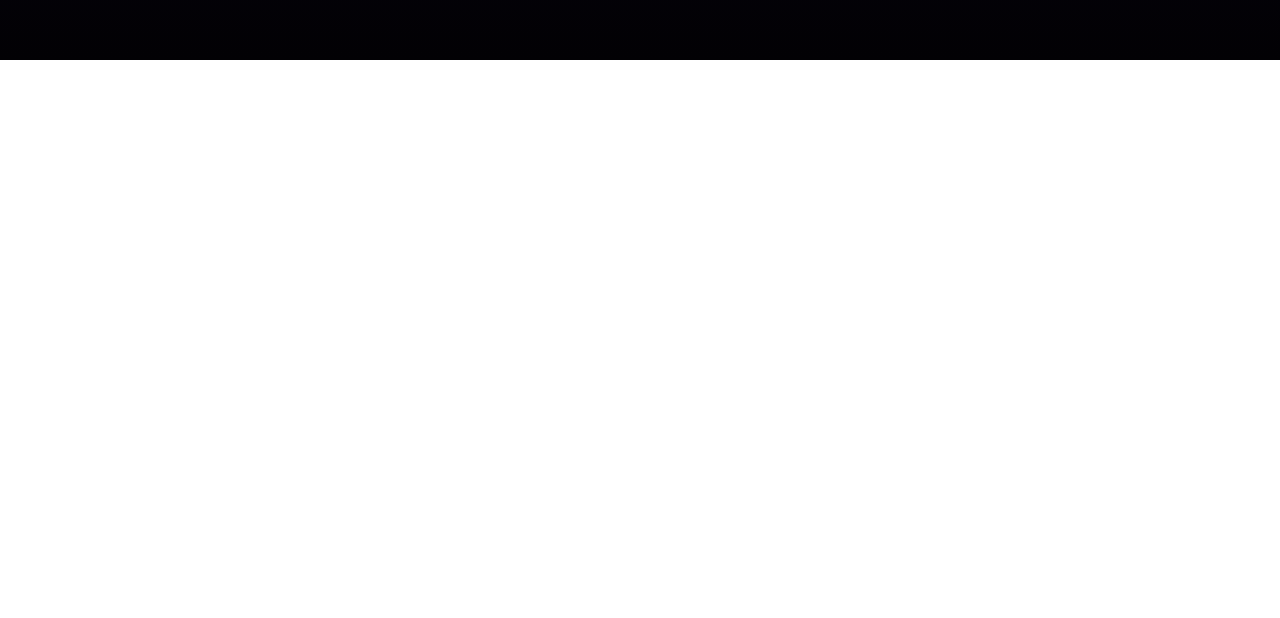
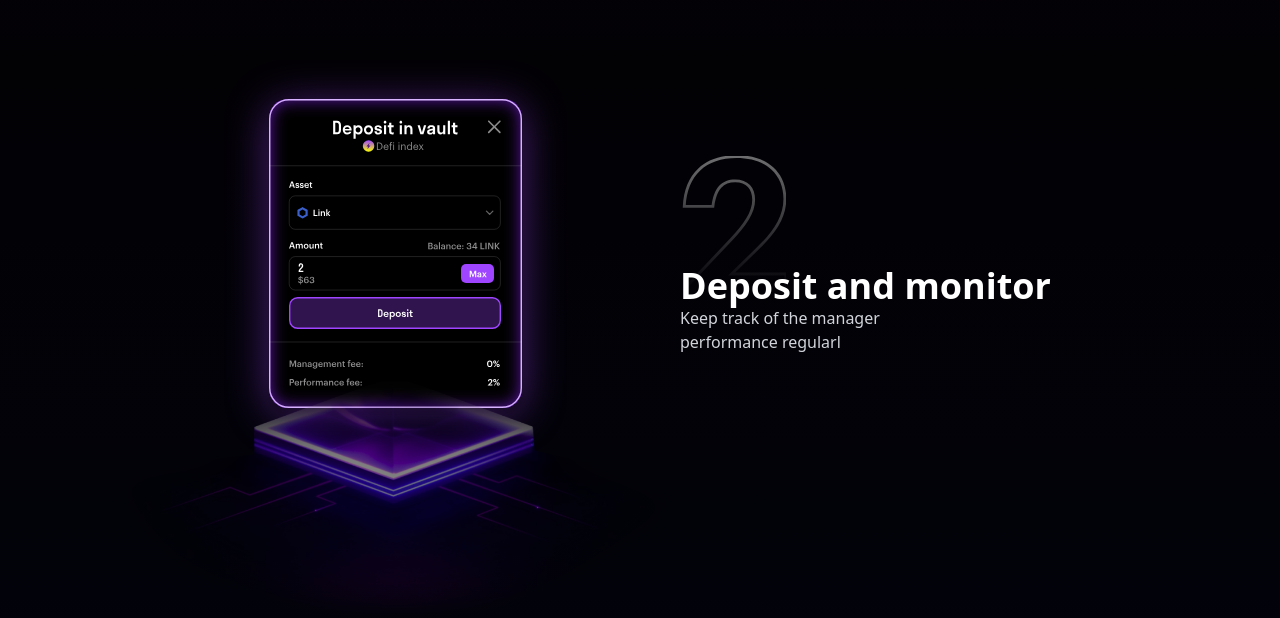
Before and after one commit to tanzimnahid6/valio-vault-client, a React (Vite) app: page / in a window 1280 px wide. Shown: the part 1426-2044 px from the top of the page. Before the commit the page ends 1486 px from the top, so only its background shows below. Built offline with nearby package versions, Linux system fonts and the light colour scheme.

Commit message:
section 2 added

```diff
--- a/src/Main/Main.jsx
+++ b/src/Main/Main.jsx
@@ -1,6 +1,7 @@
 import Banner from "../components/Banner/Banner";
 import Navbar from "../components/Header/NavBar";
 import SectionOne from "../components/Section1/SectionOne";
+import SectionTwo from "../components/Section2/SectionTwo";
 
 
 const Main = () => {
@@ -9,6 +10,7 @@ const Main = () => {
         <Navbar></Navbar>
         <Banner></Banner>
         <SectionOne></SectionOne>
+        <SectionTwo></SectionTwo>
       </div>
     );
 };
--- a/src/components/Section1/SectionOne.jsx
+++ b/src/components/Section1/SectionOne.jsx
@@ -1,6 +1,6 @@
 const SectionOne = () => {
   return (
-    <div className="h-[120vh] bg-gradient-to-t from-[#020104] to-[#0f0429] w-full overflow-hidden">
+    <div className="h-[150vh] md:h-[120vh]  bg-gradient-to-t from-[#020104] to-[#0f0429] w-full overflow-hidden">
       <div className="text-center pt-24">
         <h1 className="text-4xl font-bold text-white">
           Back any trader in 3 easy steps
@@ -10,22 +10,22 @@ const SectionOne = () => {
           Valio is non-custodial. Withdraw any time - no lockups
         </p>
       </div>
-      <div className=" w-full  mt-24 flex  ">
+      <div className=" w-full  mt-24 md:flex  ">
         {/* Left Side */}
-        <div className="w-1/2  relative">
+        <div className="md:w-1/2 w-full relative">
           <img
-            className="absolute left-56 scale-90"
+            className="absolute left-24 md:left-[260px] scale-90"
             src="../../../assets/number-one.svg"
             alt=""
           />
-          <div className="absolute mt-24  left-52">
+          <div className="absolute md:mt-24 left-48  md:left-52">
             <h1 className="text-white text-3xl font-bold">Select manager <br /> and fund</h1>
             <p className="text-gray-300">Make sure you pick the right risk <br /> profile</p>
           </div>
         </div>
         {/* Right side */}
 
-        <div className="w-1/2 relative bg-stone-700">
+         <div className="md:w-1/2 absolute mt-48 md:mt-0  w-full md:relative bg-stone-700">
             <img className="scale-75 z-10 absolute -mt-20" src="../../../assets/vaults-big-logo.svg" alt="" />
             <img className="scale-75 z-10 absolute -mt-[25px] left-10" src="../../../assets/card-bg1.svg" alt="" />
             <img className="scale-75 z-10 absolute mt-[50px] left-40" src="../../../assets/card-bg2.svg" alt="" />
--- /dev/null
+++ b/src/components/Section2/SectionTwo.jsx
@@ -0,0 +1,33 @@
+
+
+const SectionTwo = () => {
+    return (
+      <div className="h-[130vh] md:h-[100vh] md:flex w-full  bg-gradient-to-t from-[#02030D] to-[#020104]">
+        <div className="w-1/2">
+          <img
+            className="md:ml-56 ml-28 z-10"
+            src="../../../assets/card-bg3.svg"
+            alt=""
+          />
+          <img
+            className="md:ml-[96px] ml-[110px] md:scale-100 scale-x-150 -mt-10 md:-mt-[80px] -z-10 brightness-50"
+            src="../../../assets/under-side.png"
+            alt=""
+          />
+        </div>
+        <div className="md:w-1/2 w-full mt-24 ml-20 ">
+          <img src="../../../assets/number-two.svg" alt="" />
+          <div className="-mt-8">
+            <h1 className="text-4xl font-bold text-white">
+              Deposit and monitor
+            </h1>
+            <p className="text-gray-300">
+              Keep track of the manager <br /> performance regularl
+            </p>
+          </div>
+        </div>
+      </div>
+    );
+};
+
+export default SectionTwo;
```
Also changed, not shown: assets/under-side.png (added).
